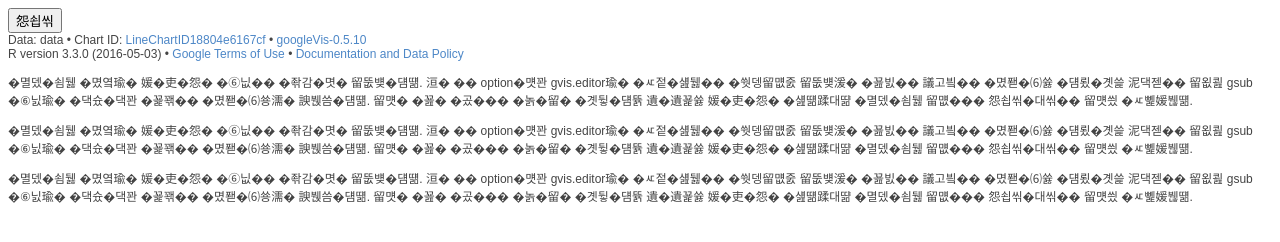
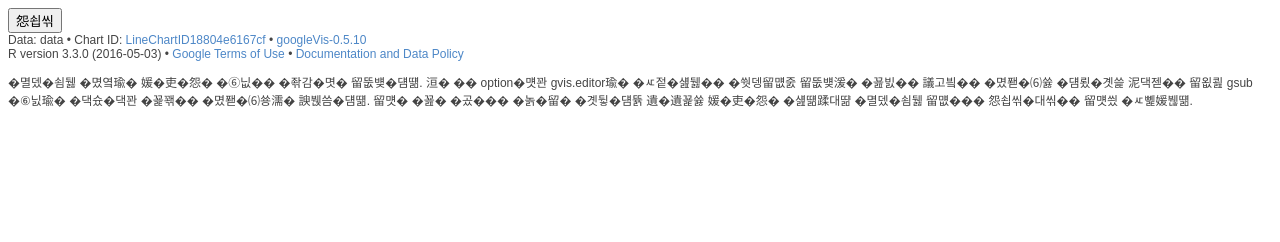
Before and after one commit to 2014kdi/2014kdi.github.io, a plain HTML site: page free2.html in a window 1280 px wide. Drawn offline with Linux system fonts and the light colour scheme; a script that the page names is missing.

Commit message:
Update free2.html

```diff
--- a/free2.html
+++ b/free2.html
@@ -1272,17 +1272,10 @@ callbacks.shift()();
   &#8226; <a href="https://developers.google.com/terms/">Google Terms of Use</a> &#8226; <a href="https://google-developers.appspot.com/chart/interactive/docs/gallery/linechart">Documentation and Data Policy</a>
 </span></div>
 <div>
-  <p>
-    인구라는 인자를 가지고 단순히 선차트를 만들었다. 그 후 option에서 gvis.editor를 설정하는데 한국말로 만들기 위해서 조합형 인코딩을 윈도우의 체제에 맞게 gsub 함수를 이용해서 완성형 인코딩으로 바꾸었다. 말은 전혀 상관은 없지만 연습했던 부분을 가지고 하다보니 인구라는 말대신 과일이라는 말이 들어갔다.
-  </p>
-  <P>
-    인구라는 인자를 가지고 단순히 선차트를 만들었다. 그 후 option에서 gvis.editor를 설정하는데 한국말로 만들기 위해서 조합형 인코딩을 윈도우의 체제에 맞게 gsub 함수를 이용해서 완성형 인코딩으로 바꾸었다. 말은 전혀 상관은 없지만 연습했던 부분을 가지고 하다보니 인구라는 말대신 과일이라는 말이 들어갔다.
-  </P>
-</div>
-<div>
-  <p>
-    인구라는 인자를 가지고 단순히 선차트를 만들었다. 그 후 option에서 gvis.editor를 설정하는데 한국말로 만들기 위해서 조합형 인코딩을 윈도우의 체제에 맞게 gsub 함수를 이용해서 완성형 인코딩으로 바꾸었다. 말은 전혀 상관은 없지만 연습했던 부분을 가지고 하다보니 인구라는 말대신 과일이라는 말이 들어갔다.
-  </p>
-</div>
+   <p>
+         인구라는 인자를 가지고 단순히 선차트를 만들었다. 그 후 option에서 gvis.editor를 설정하는데 한국말로 만들기 위해서 조합형 인코딩을 윈도우의 체제에 맞게 gsub 함수를 이용해서 완성형 인코딩으로 바꾸었다. 말은 전혀 상관은 없지만 연습했던 부분을 가지고 하다보니 인구라는 말대신 과일이라는 말이 들어갔다.
+   </p>
+ </div>
+
 </body>
 </html>
```
